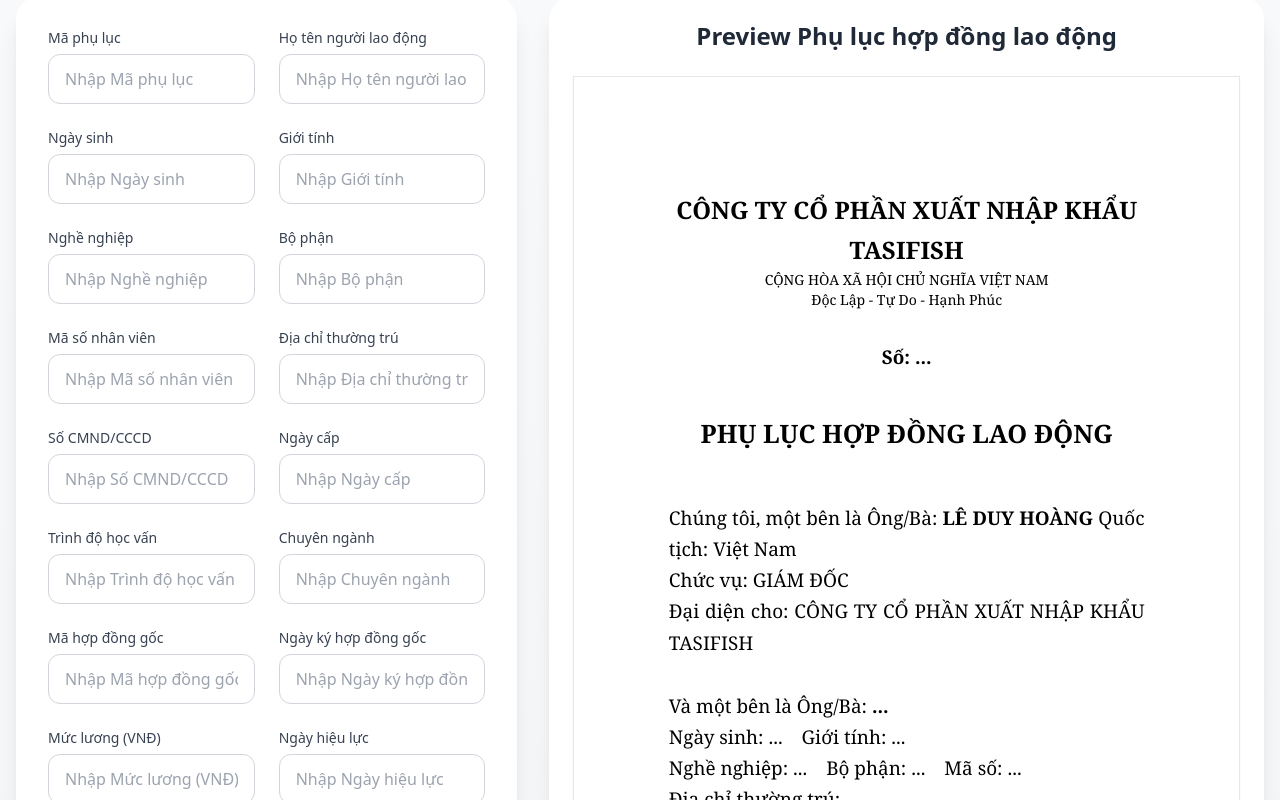
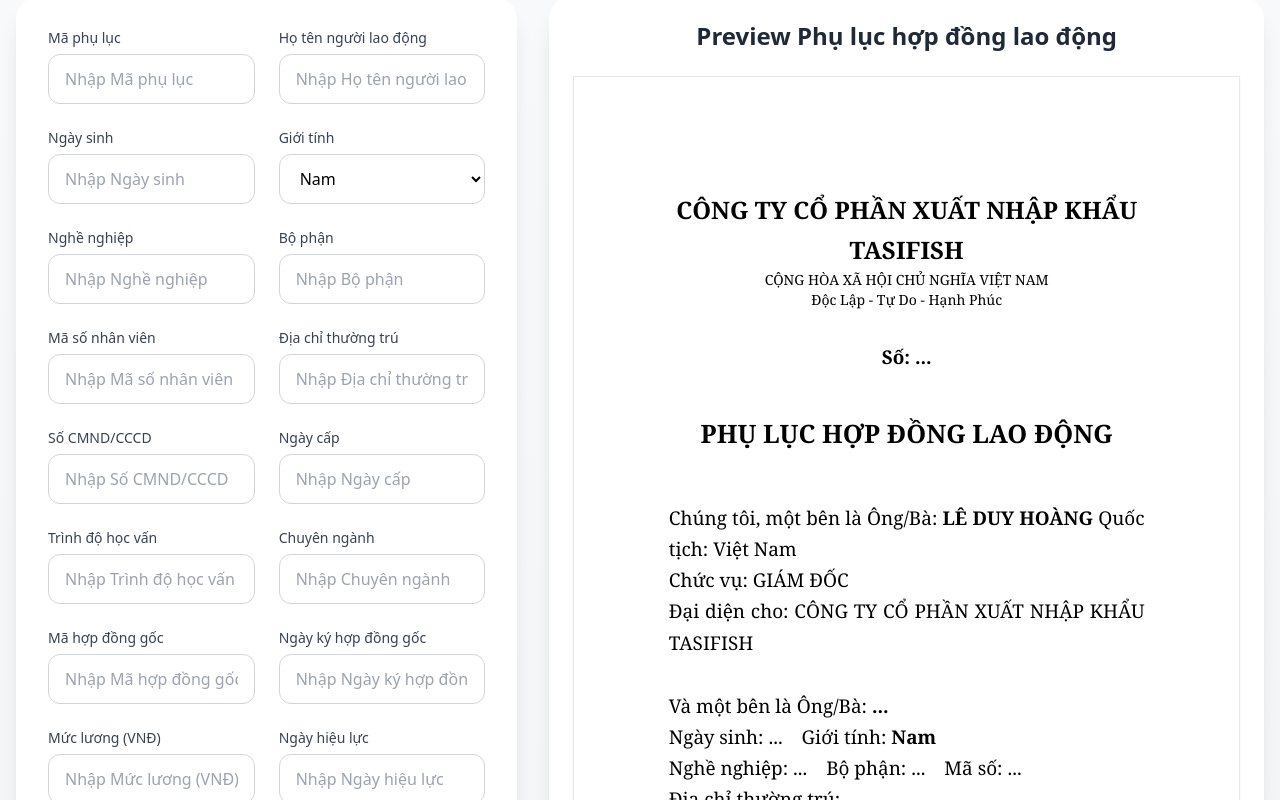
Before and after one commit to thvnn116/document-generator, a Next.js app: page / in a window 1280 px wide. Shown: the part 240-1040 px from the top of the page. Built offline with nearby package versions, Linux system fonts and the light colour scheme.

Commit message:
Update index.js

```diff
--- a/pages/index.js
+++ b/pages/index.js
@@ -37,7 +37,7 @@
   useEffect(() => {
     reset(
       currentType.fields.reduce((acc, field) => {
-        acc[field] = '';
+        acc[field] = field === 'GIOI_TINH' ? 'Nam' : '';
         return acc;
       }, {})
     );
@@ -119,11 +119,24 @@
                     <label className="block text-sm font-medium text-gray-700 mb-1.5">
                       {getLabel(field)}
                     </label>
-                    <input
-                      {...register(field)}
-                      placeholder={`Nhập ${getLabel(field)}`}
-                      className="w-full px-4 py-3 border border-gray-300 rounded-xl focus:ring-2 focus:ring-red-500 focus:border-red-500"
-                    />
+
+                    {/* === ĐẶC BIỆT CHO GIỚI TÍNH === */}
+                    {field === 'GIOI_TINH' ? (
+                      <select
+                        {...register(field)}
+                        className="w-full px-4 py-3 border border-gray-300 rounded-xl focus:ring-2 focus:ring-red-500 focus:border-red-500 bg-white"
+                      >
+                        <option value="Nam">Nam</option>
+                        <option value="Nữ">Nữ</option>
+                      </select>
+                    ) : (
+                      <input
+                        {...register(field)}
+                        placeholder={`Nhập ${getLabel(field)}`}
+                        className="w-full px-4 py-3 border border-gray-300 rounded-xl focus:ring-2 focus:ring-red-500 focus:border-red-500"
+                      />
+                    )}
+
                     {errors[field] && <p className="mt-1 text-sm text-red-600">{errors[field].message}</p>}
                   </div>
                 ))}
@@ -140,7 +153,7 @@
             </form>
           </div>
 
-          {/* Preview - Rộng tối đa */}
+          {/* Preview */}
           <div className="xl:col-span-7 bg-white rounded-3xl shadow-xl p-6">
             <h2 className="text-2xl font-bold text-gray-800 mb-6 text-center">
               Preview {currentType.name}
@@ -150,12 +163,11 @@
               className="mx-auto bg-white border border-gray-200 shadow-sm overflow-auto font-serif"
               style={{
                 width: '100%',
-                maxWidth: '950px',        // Tăng rộng hơn nữa
+                maxWidth: '950px',
                 minHeight: '950px',
-                padding: '30mm 25mm',     // Lề gần với Word template
+                padding: '30mm 25mm',
                 lineHeight: '1.65',
-                fontSize: '14.2pt',       // Giảm font nhỏ lại như file Word
-                margin: '0 auto',
+                fontSize: '14.2pt',
               }}
             >
               {selectedType === "PLHD" && (
@@ -176,7 +188,7 @@
 
                   <p className="mb-8 text-justify text-[14.2pt]">
                     Và một bên là Ông/Bà: <strong>{formData.HO_TEN || '...'}</strong><br />
-                    Ngày sinh: {formData.NGAY_SINH || '...'} Giới tính: {formData.GIOI_TINH || '...'}<br />
+                    Ngày sinh: {formData.NGAY_SINH || '...'} Giới tính: <strong>{formData.GIOI_TINH || '...'}</strong><br />
                     Nghề nghiệp: {formData.NGHE_NGHIEP || '...'} Bộ phận: {formData.BO_PHAN || '...'} Mã số: {formData.MS_NV || '...'}<br />
                     Địa chỉ thường trú: {formData.DC_THUONG_TRU || '...'}<br />
                     Số CMND/CCCD: {formData.SO_CMND || '...'} Cấp ngày: {formData.NGAY_CAP || '...'}<br />
```
